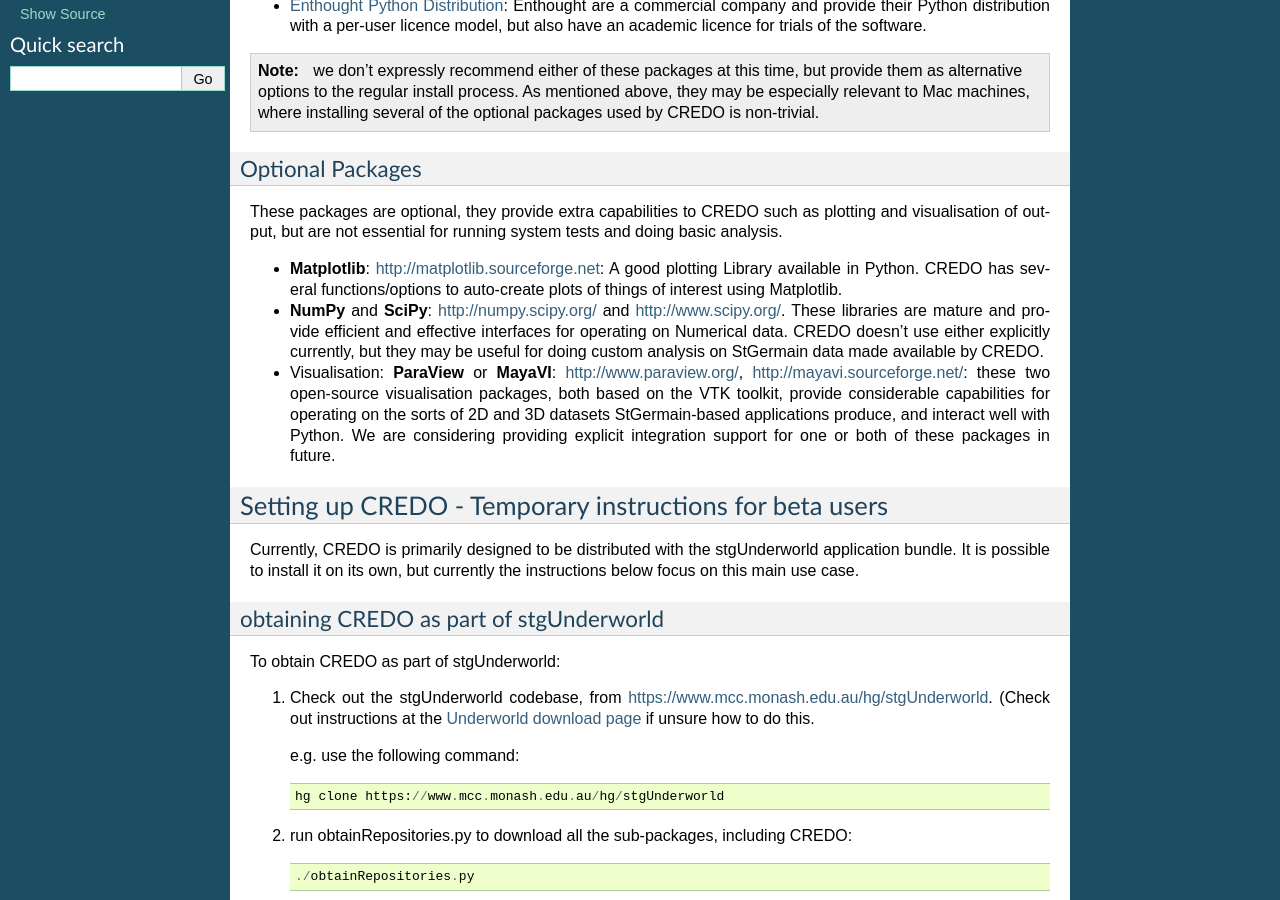
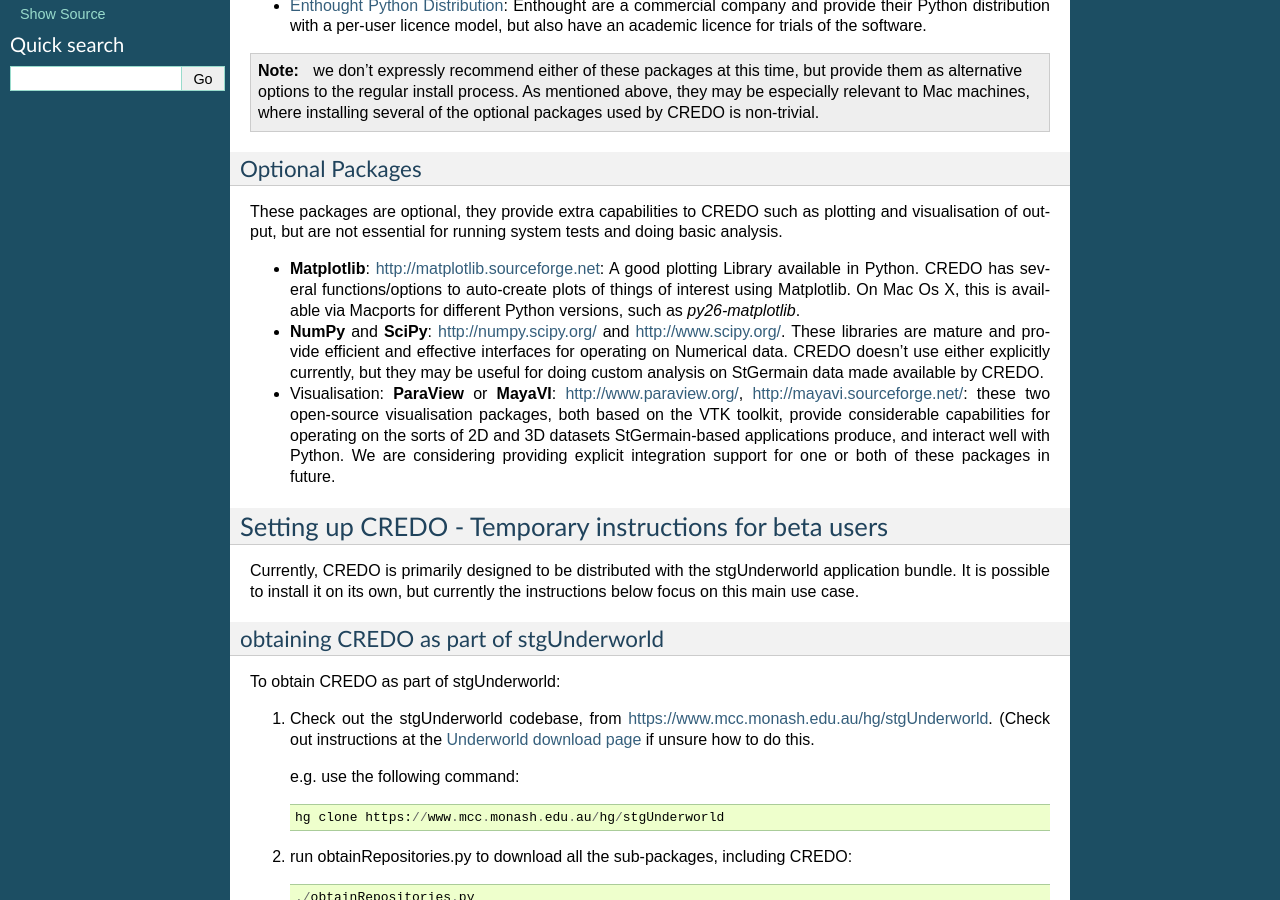
Before and after one commit to PatSunter/credo, a Sphinx documentation site: the page built from doc/credo-install.rst, in a window 1280 px wide and 900 px high, scrolled down 812 px. Built offline with Sphinx 7.4.7, drawn with Linux system fonts in a browser that asks for light colours.

Commit message:
Note about how to install Matplotlib on Mac.

```diff
--- a/doc/credo-install.rst
+++ b/doc/credo-install.rst
@@ -65,7 +65,8 @@ tests and doing basic analysis.
 
 * **Matplotlib**: http://matplotlib.sourceforge.net:  A good plotting Library
   available in Python. CREDO has several functions/options to auto-create plots
-  of things of interest using Matplotlib.
+  of things of interest using Matplotlib. On Mac Os X, this is available via
+  Macports for different Python versions, such as `py26-matplotlib`.
 * **NumPy** and **SciPy**: http://numpy.scipy.org/ and http://www.scipy.org/.
   These libraries are mature and provide efficient and effective interfaces for
   operating on Numerical data. CREDO doesn't use either explicitly
```
